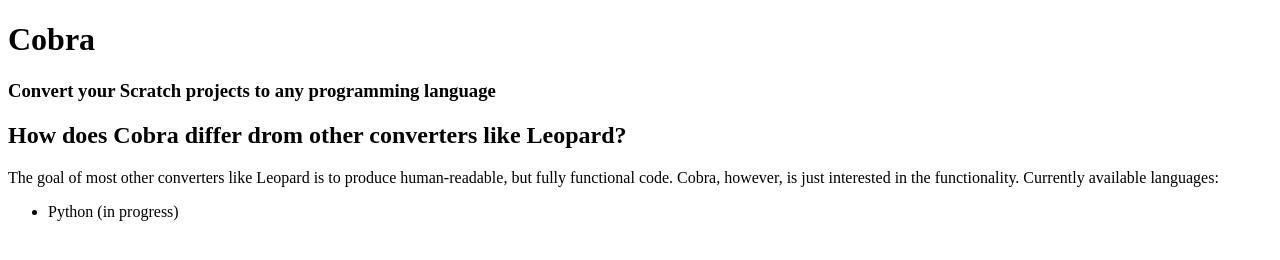
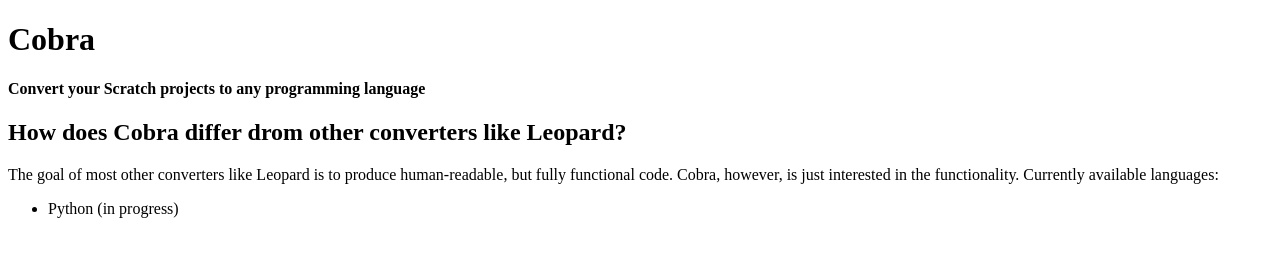
Before and after one commit to pufferfish101007/cobra, a plain HTML site: page index.html in a window 1280 px wide. Drawn offline with Linux system fonts and the light colour scheme.

Commit message:
Update index.html

```diff
--- a/index.html
+++ b/index.html
@@ -5,7 +5,7 @@
   </head>
   <body>
     <h1>Cobra</h1>
-    <h3>Convert your Scratch projects to any programming language</h3>
+    <h4>Convert your Scratch projects to any programming language</h4>
     <h2>How does Cobra differ drom other converters like Leopard? </h2>
     The goal of most other converters like Leopard is to produce human-readable, but fully functional code. Cobra, however, is just interested in the functionality.
     Currently available languages:
```
